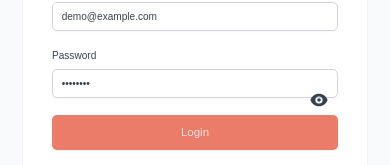
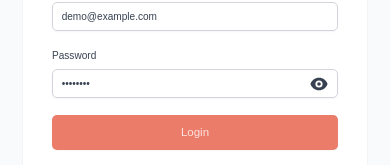
Before and after one commit to Elfawi/code-quest-lightweight-user-dashboard, a React (Vite) app: page /login in a window 390 px wide. Shown: the part 376-541 px from the top of the page. Built offline with nearby package versions, Linux system fonts and the light colour scheme.

Commit message:
some fix in responsivines

```diff
--- a/src/features/authentication/LoginForm.jsx
+++ b/src/features/authentication/LoginForm.jsx
@@ -5,7 +5,7 @@ import Input from "../../ui/Input";
 import FormRowVertical from "../../ui/FormRowVertical";
 import { useLogin } from "../authentication/useLogin";
 import SpinnerMini from "../../ui/SpinnerMini";
-import { HiEye, HiEyeOff } from "react-icons/hi";
+import ShowPasswordEye from "../../ui/ShowPasswordEye";
 function LoginForm() {
   const [showPassword, setShowPassword] = useState(false);
 
@@ -26,9 +26,7 @@ function LoginForm() {
       }
     );
   }
-  function togglePasswordVisibility() {
-    setShowPassword((show) => !show);
-  }
+
   return (
     <Form onSubmit={handleSubmit}>
       <FormRowVertical label="Email address">
@@ -52,20 +50,10 @@ function LoginForm() {
             onChange={(e) => setPassword(e.target.value)}
             disabled={isLoading}
           />
-          <span
-            style={{
-              cursor: "pointer",
-              position: "absolute",
-              right: "10px",
-              top: "51px",
-            }}
-          >
-            {showPassword ? (
-              <HiEyeOff size={18} onClick={togglePasswordVisibility} />
-            ) : (
-              <HiEye size={18} onClick={togglePasswordVisibility} />
-            )}
-          </span>
+          <ShowPasswordEye
+            showPassword={showPassword}
+            setShowPassword={setShowPassword}
+          />
         </>
       </FormRowVertical>
       <FormRowVertical>
--- a/src/features/dashboard/CategorySalesChart.jsx
+++ b/src/features/dashboard/CategorySalesChart.jsx
@@ -174,7 +174,7 @@ function prepareData(startData, orders) {
     .reduce((arr, order) => {
       let category = "Other";
       let quantity = order.quantity || 1;
-console.log(order)
+// console.log(order)
       if (order.foods) {
         if (typeof order.foods === 'string') {
           category = order.foods;
@@ -228,7 +228,7 @@ function inferCategoryFromName(name) {
 const CustomTooltip = ({data:orders, active, payload }) => {
   if (active && payload && payload.length) {
     const data = payload[0];
-    console.log("orders",orders)
+    // console.log("orders",orders)
     return (
       <div
         style={{
@@ -263,7 +263,7 @@ function CategorySalesChart({ orders = [] }) {
   const { isDarkMode } = useDarkMode();
   const startData = isDarkMode ? startDataDark : startDataLight;
   const data = prepareData(startData, orders);
-  console.log(data);
+  // console.log(data);
 
   // If no data, show a message
   if (data.length === 0) {
--- a/src/ui/CategoryMenu.jsx
+++ b/src/ui/CategoryMenu.jsx
@@ -29,7 +29,7 @@ function CategoryMenu() {
   let filterdCategory = categoryImages?.filter(category=>category.category.toLowerCase().includes(search.toLowerCase()));
       const headingRef = useRef();
       useGSAP(()=>{
-        if(headingRef){
+        if(headingRef.current){
           gsap.fromTo(
             headingRef.current,
             {opacity:0,y:-50, scale:0.5},
--- /dev/null
+++ b/src/ui/ShowPasswordEye.jsx
@@ -0,0 +1,40 @@
+import styled from "styled-components";
+import { HiEye, HiEyeOff } from "react-icons/hi";
+import PropsType from "prop-types";
+const StyledEyeIcon = styled.span`
+  cursor: pointer;
+  position: absolute;
+  right: 10px;
+  top: 51px;
+  @media (max-width: 1100px) {
+    top: 45px;
+  }
+  @media (max-width: 900px) {
+    top: 40px;
+  }
+  @media (max-width: 700px) {
+    top: 38px;
+  }
+  @media (max-width: 600px) {
+    top: 35px;
+  }
+`;
+function ShowPasswordEye({ showPassword, setShowPassword }) {
+  function togglePasswordVisibility() {
+    setShowPassword((show) => !show);
+  }
+  return (
+    <StyledEyeIcon>
+      {showPassword ? (
+        <HiEyeOff size={18} onClick={togglePasswordVisibility} />
+      ) : (
+        <HiEye size={18} onClick={togglePasswordVisibility} />
+      )}
+    </StyledEyeIcon>
+  );
+}
+ShowPasswordEye.propTypes = {
+  showPassword: PropsType.bool,
+  setShowPassword: PropsType.func,
+};
+export default ShowPasswordEye;
--- a/src/ui/Sidebar.jsx
+++ b/src/ui/Sidebar.jsx
@@ -53,16 +53,23 @@ function Sidebar({isMobileNavActive}) {
     {
       opacity: 1,
       x: 0,
-      ease: "elastic.out(0.5)",duration:0.5
+      ease: "elastic.out(0.5)",
+      duration: 0.5,
+      paused: true
     }
   );
   useGSAP(() => {
-      isMobileNavActive ? sidebarAnimation.play() : sidebarAnimation.reverse()
+    if (isMobileNavActive) {
+      sidebarAnimation.play();
+    } else {
+      sidebarAnimation.reverse();
+    }
 
-  });
+    return () => sidebarAnimation.kill();
+  }, [isMobileNavActive]);
+
   return (
     <StyledSidebar ref={sidebarRef} isMobileNavActive={isMobileNavActive}>
-      {/* <Logo /> */}
       <div>Restaurant Name</div>
       <MainNav />
     </StyledSidebar>
--- a/src/ui/Table.jsx
+++ b/src/ui/Table.jsx
@@ -2,22 +2,22 @@ import { useGSAP } from "@gsap/react";
 import gsap from "gsap";
 import { createContext, useContext, useRef } from "react";
 import styled from "styled-components";
-import PropTypes from 'prop-types';
+import PropTypes from "prop-types";
 const StyledTable = styled.div`
   border: 1px solid var(--color-grey-200);
   font-size: 1.4rem;
   background-color: var(--color-grey-0);
   border-radius: 7px;
   overflow: hidden;
-  grid-column:span 2 ; // for dashboar
-  grid-row: 2 ; // for dashboard
+  grid-column: span 2; // for dashboar
+  grid-row: 2; // for dashboard
 
+  @media (max-width: 1100px) {
+    grid-column: 1/-1;
+    grid-row: auto; // for dashboard
+  }
   @media (max-width: 600px) {
-  font-size: 1rem;
-  }
-  @media (max-width: 1100px) {
-  grid-column:1/-1;
-  grid-row: auto ; // for dashboard
+    height: 100vh;
   }
 `;
 
@@ -27,12 +27,12 @@ const CommonRow = styled.div`
   column-gap: 2.4rem;
   align-items: center;
   transition: none;
-  &:hover{
+  &:hover {
     background-color: var(--color-grey-50);
-    cursor:pointer;
+    cursor: pointer;
   }
   @media (max-width: 600px) {
-    column-gap: 2rem ;
+    column-gap: 2rem;
   }
 `;
 
@@ -46,7 +46,7 @@ const StyledHeader = styled(CommonRow)`
   font-weight: 600;
   color: var(--color-grey-600);
   @media (max-width: 800px) {
-    padding:0.8rem 1.2rem;
+    padding: 0.8rem 1.2rem;
     letter-spacing: 0.2px;
     font-size: 1.2rem;
   }
@@ -62,7 +62,7 @@ const StyledRow = styled(CommonRow)`
     border-bottom: 1px solid var(--color-grey-100);
   }
   @media (max-width: 800px) {
-    padding:0.6rem 1.2rem;
+    padding: 0.6rem 1.2rem;
     font-size: 1.2rem;
   }
 `;
@@ -98,11 +98,11 @@ function Table({ columns, children }) {
   useGSAP(() => {
     gsap.fromTo(
       tableRef.current,
-        { opacity: 0, y: -100 ,scale:0.8},
+      { opacity: 0, y: -100, scale: 0.8 },
       {
         opacity: 1,
         y: 0,
-          scale:1,
+        scale: 1,
         duration: 0.5,
 
         ease: "ease.out(1.5)",
@@ -111,7 +111,9 @@ function Table({ columns, children }) {
   });
   return (
     <TableContext.Provider value={{ columns }}>
-      <StyledTable ref={tableRef} role="table">{children}</StyledTable>
+      <StyledTable ref={tableRef} role="table">
+        {children}
+      </StyledTable>
     </TableContext.Provider>
   );
 }
@@ -130,16 +132,16 @@ function Header({ children }) {
 Header.propTypes = {
   children: PropTypes.node.isRequired,
 };
-function Row({ children,onClick }) {
+function Row({ children, onClick }) {
   const rowRef = useRef();
   useGSAP(() => {
     gsap.fromTo(
       rowRef.current,
-      { opacity: 0, y: -20 ,scaleY:0.8},
+      { opacity: 0, y: -20, scaleY: 0.8 },
       {
         opacity: 1,
         y: 0,
-        scaleY:1,
+        scaleY: 1,
         duration: 0.5,
 
         ease: "ease.out(1.5)",
@@ -161,10 +163,10 @@ function Body({ data, render }) {
   if (!data.length) return <Empty>No data to show at the moment</Empty>;
   return <StyledBody>{data.map(render)}</StyledBody>;
 }
-Body.propTypes ={
+Body.propTypes = {
   data: PropTypes.array.isRequired,
   render: PropTypes.func.isRequired,
-}
+};
 
 Table.Header = Header;
 Table.Row = Row;
```
Lines whose indentation alone changed are shown as unchanged.
